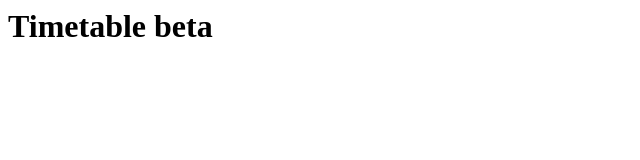
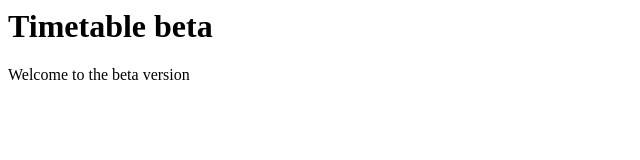
Before and after one commit to RaphaelLAN/time-table-project, a plain HTML site: page index.html in a window 1280 px wide. Shown: the whole page, without its empty margins (0-640 px from the left). Drawn offline with Linux system fonts and the light colour scheme.

Commit message:
added description to the main page

```diff
--- a/index.html
+++ b/index.html
@@ -2,5 +2,6 @@
     <head></head>
     <body>
         <h1>Timetable beta</h1>
+        <p>Welcome to the beta version</p>
     </body>
 </html>
```
